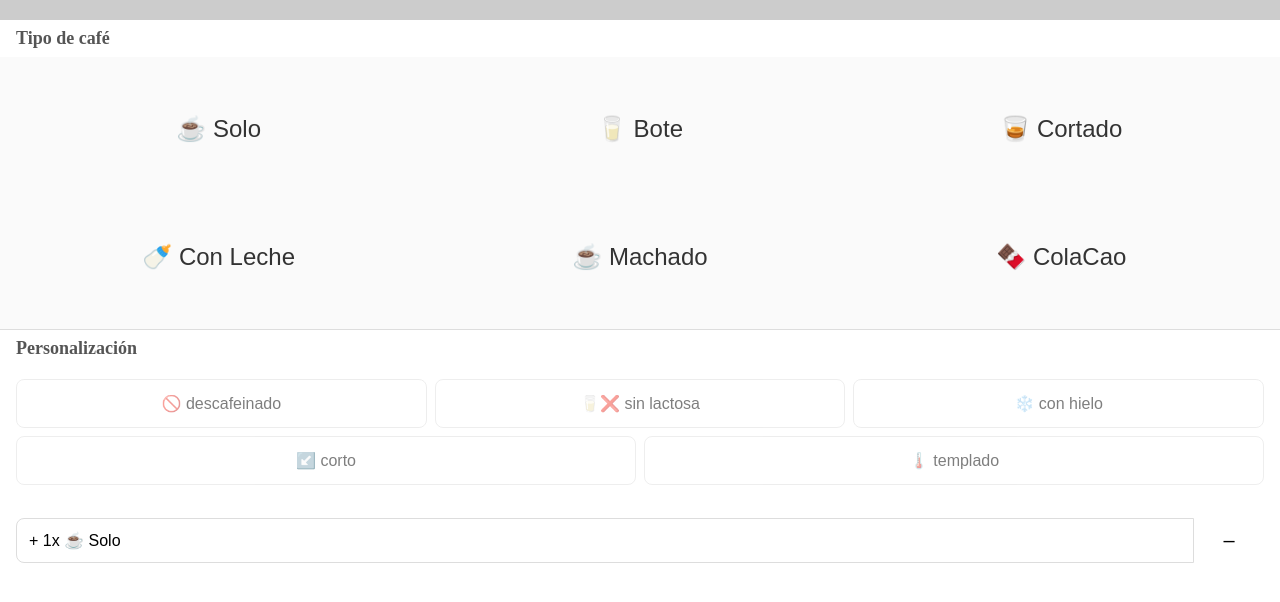
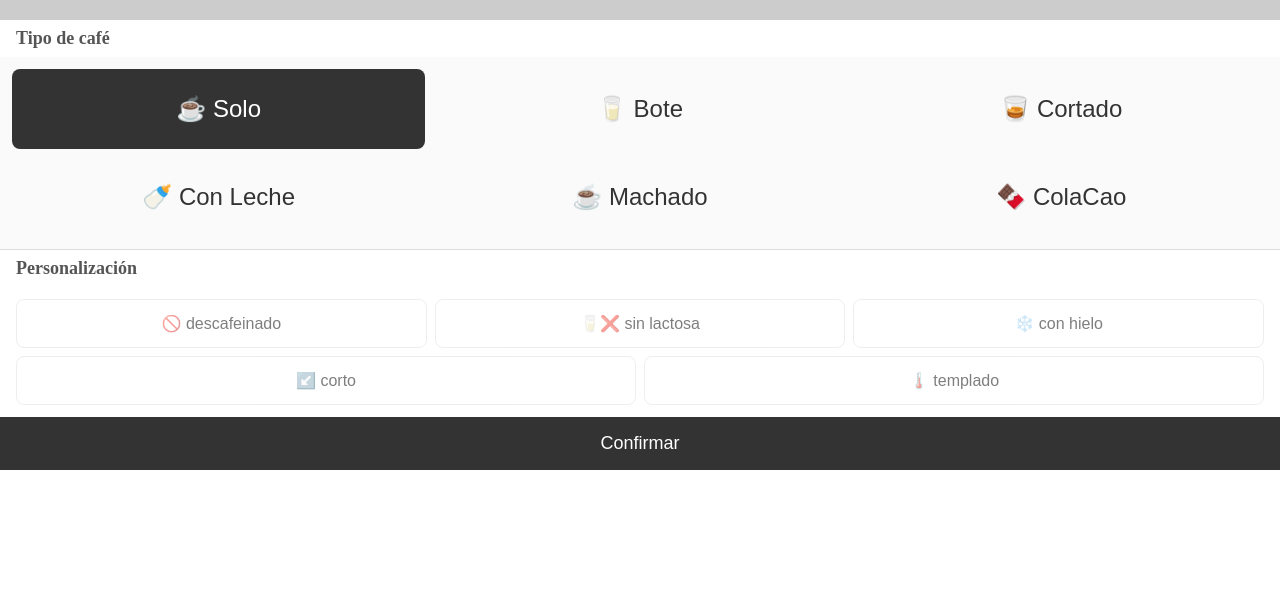
Before and after one commit to Pablohorch/cafeIA, a plain HTML site: page index.html in a window 1280 px wide. Both pictures are taken after a click on the button "☕ Solo". Drawn offline with Linux system fonts and the light colour scheme.

Commit message:
Update UI: confirmation button and selection logic

```diff
--- a/index.html
+++ b/index.html
@@ -39,7 +39,7 @@
             border: none;
             padding: 0 12px;
             font-size: 24px;
-            height: 120px;
+            height: 80px;
             cursor: pointer;
             color: #333;
             border-radius: 12px;
@@ -67,11 +67,14 @@
             flex-direction: column;
             justify-content: flex-start;
             padding: 16px;
+            overflow-y: auto;
         }
         .list {
             list-style: none;
             padding: 0;
             margin: 0;
+            flex: 1;
+            overflow-y: auto;
         }
         .list li {
             margin-bottom: 12px;
@@ -83,6 +86,7 @@
             border: none;
             padding: 0;
             margin: 0;
+            color: #333;
         }
         .list button.increment {
             flex: 1;
@@ -123,6 +127,19 @@
             color: #fff;
             opacity: 1;
         }
+        .confirm-btn {
+            width: 100%;
+            padding: 16px;
+            font-size: 18px;
+            background: #333;
+            color: #fff;
+            border: none;
+            cursor: pointer;
+        }
+        .confirm-btn:disabled {
+            opacity: 0.5;
+            cursor: not-allowed;
+        }
     </style>
 </head>
 <body>
@@ -140,6 +157,7 @@
         <div class="custom-bar">
             <!-- botones de personalización -->
         </div>
+        <button id="confirm-btn" class="confirm-btn" disabled>Confirmar</button>
         <div class="content">
             <ul class="list">
                 <!-- Lista inicialmente vacía, se llenará dinámicamente -->
@@ -149,38 +167,29 @@
     <script>
       document.addEventListener('DOMContentLoaded', () => {
         const list = document.querySelector('.list');
-        const customOptions = ['descafeinado', 'sin lactosa', 'con hielo', 'corto', 'templado'];
+        const customBar = document.querySelector('.custom-bar');
         const coffeeButtons = Array.from(document.querySelectorAll('.top-bar button'));
-        const customBar = document.querySelector('.custom-bar');
+        const confirmBtn = document.getElementById('confirm-btn');
+        let currentType = '';
+        const customOptions = ['descafeinado','sin lactosa','con hielo','corto','templado'];
         const emojiMap = {
-          'descafeinado': '🚫',
-          'sin lactosa': '🥛❌',
-          'con hielo': '❄️',
-          'corto': '↙️',
-          'templado': '🌡️'
+          'descafeinado':'🚫',
+          'sin lactosa':'🥛❌',
+          'con hielo':'❄️',
+          'corto':'↙️',
+          'templado':'🌡️'
         };
-         // crear botones de personalización siempre habilitados
-         customOptions.forEach(opt => {
-          const btn = document.createElement('button');
-          btn.textContent = `${emojiMap[opt]} ${opt}`;
-           btn.classList.add('custom-btn');
-           btn.addEventListener('click', () => {
-             btn.classList.toggle('active');
-           });
-           customBar.appendChild(btn);
-         });
 
-        // al pulsar tipo de café, agregar o incrementar elemento con +/–
-        coffeeButtons.forEach(btn => btn.addEventListener('click', () => {
-          const type = btn.textContent;
-          const selectedOpts = Array.from(customBar.querySelectorAll('.active')).map(b => b.textContent);
-          const name = type + (selectedOpts.length ? ' – ' + selectedOpts.join(', ') : '');
+         // función para añadir o incrementar elemento en lista
+         function confirmSelection() {
+          if (!currentType) return;
+          const selectedOpts = customButtons.filter(b => b.classList.contains('active')).map(b => b.textContent);
+          const name = currentType + (selectedOpts.length ? ' – ' + selectedOpts.join(', ') : '');
           let existing = list.querySelector(`li[data-name="${name}"]`);
           if (existing) {
             let count = parseInt(existing.dataset.count) + 1;
             existing.dataset.count = count;
-            const inc = existing.querySelector('button.increment');
-            inc.textContent = `+ ${count}x ${name}`;
+            existing.querySelector('button.increment').textContent = `+ ${count}x ${name}`;
           } else {
             const li = document.createElement('li');
             li.dataset.name = name;
@@ -201,15 +210,51 @@
               if (c > 0) {
                 li.dataset.count = c;
                 inc.textContent = `+ ${c}x ${name}`;
-              } else {
-                li.remove();
-              }
+              } else li.remove();
             });
             li.append(inc, dec);
             list.appendChild(li);
           }
-          // reset custom selections
-          customBar.querySelectorAll('button.active').forEach(b => b.classList.remove('active'));
+          // resetear selección
+          currentType = '';
+          coffeeButtons.forEach(b => b.classList.remove('selected'));
+          customButtons.forEach(b => b.classList.remove('active'));
+          confirmBtn.disabled = true;
+          // disable customization buttons until next coffee selection
+          customButtons.forEach(b => b.disabled = true);
+        }
+        // confirmar al pulsar botón Confirmar
+        confirmBtn.addEventListener('click', confirmSelection);
+
+        // crear botones de personalización siempre habilitados
+        customOptions.forEach(opt => {
+          const btn = document.createElement('button');
+          btn.textContent = `${emojiMap[opt]} ${opt}`;
+          btn.classList.add('custom-btn');
+          btn.disabled = true; // start disabled until coffee selected
+          btn.addEventListener('click', () => {
+            btn.classList.toggle('active');
+          });
+          customBar.appendChild(btn);
+        });
+        // reconstruir customButtons tras creación
+        const customButtons = Array.from(customBar.querySelectorAll('button'));
+
+        // manejar selección y confirmación en botones de café
+        coffeeButtons.forEach(btn => btn.addEventListener('click', () => {
+          const type = btn.textContent;
+          if (currentType === type) {
+            // segundo clic confirma
+            confirmSelection();
+          } else {
+            // nueva selección de café
+            currentType = type;
+            coffeeButtons.forEach(b => b.classList.toggle('selected', b === btn));
+            // enable customization buttons
+            customButtons.forEach(b => b.disabled = false);
+            customButtons.forEach(b => b.classList.remove('active'));
+            confirmBtn.disabled = false;
+          }
         }));
       });
     </script>
```
